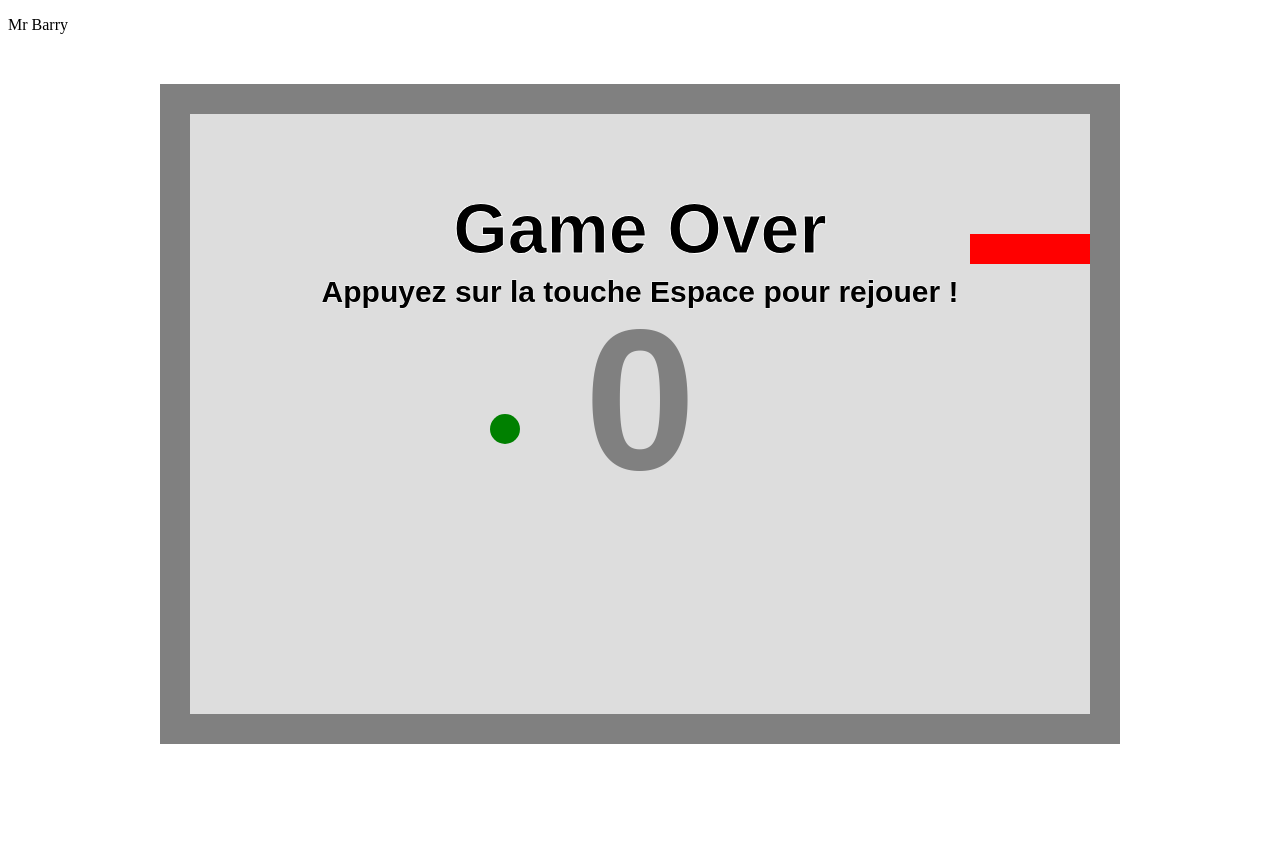
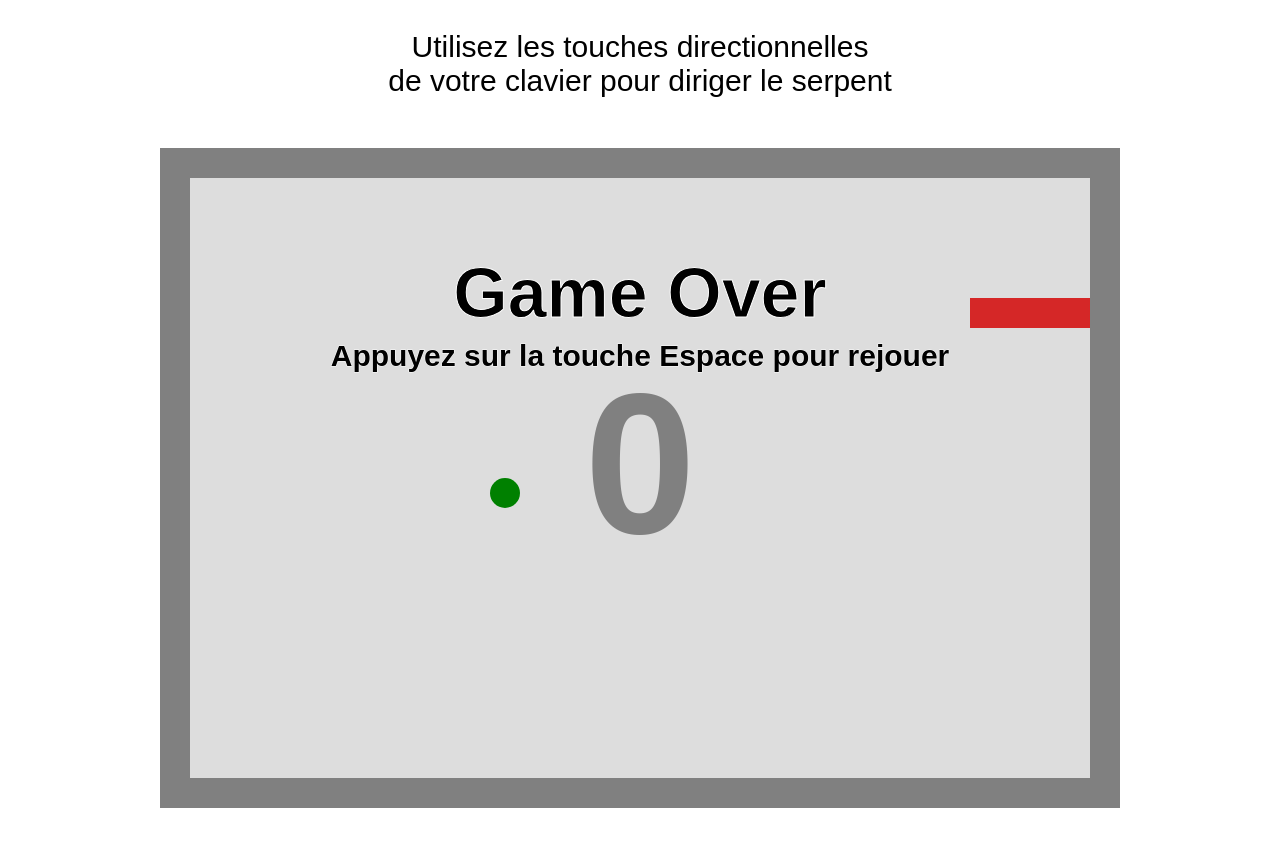
Before and after one commit to mouctarbarry/JSGames, a plain HTML site: page index.html in a window 1280 px wide. Before the commit the page ends 800 px from the top, so only its background shows below. Drawn offline with Linux system fonts and the light colour scheme.

Commit message:
Version Beta finished

```diff
--- a/index.html
+++ b/index.html
@@ -10,7 +10,8 @@
 </head>
 <body>
 
-<p>Mr Barry</p>
+<p style="text-align: center; font-family: sans-serif; font-size: 30px;">Utilisez les touches directionnelles <br>
+    de votre clavier pour diriger le serpent</p>
 
 </body>
 </html>
--- a/script.js
+++ b/script.js
@@ -9,6 +9,7 @@ let applee;
 let widthInBlock = canvasWidth/blockSize;
 let heightInBlock = canvasHeight/blockSize;
 let score;
+let timeOut;
 window.onload = function (){
     init();
    function init(){canvas = document.createElement('canvas');
@@ -43,7 +44,8 @@ window.onload = function (){
            drawScore();
            snakee.draw();
            applee.draw()
-           setTimeout(refreshCanvas, delay);
+           timeOut = setTimeout(refreshCanvas, delay);
+
        }
    }
 
@@ -60,8 +62,8 @@ window.onload = function (){
        ctx.strokeText("Game Over", centerX, centerY -180);
 
        ctx.font = "bold 30px sans-serif";
-       ctx.strokeText("Appuyez sur la touche Espace pour rejouer !", centerX, centerY-120);
-       ctx.fillText("Appuyez sur la touche Espace pour rejouer !", centerX, centerY-120);
+       ctx.strokeText("Appuyez sur la touche Espace pour rejouer", centerX, centerY-120);
+       ctx.fillText("Appuyez sur la touche Espace pour rejouer", centerX, centerY-120);
        ctx.restore();
    }
 
@@ -69,6 +71,7 @@ window.onload = function (){
        snakee = new Snake([[6,4], [5,4], [4,4], [3,4]], "right");
        applee = new Apple([10, 10]);
        score = 0;
+       clearTimeout(timeOut);
        refreshCanvas();
    }
 
@@ -95,7 +98,7 @@ window.onload = function (){
        this.ateApple = false;
        this.draw = function(){
            ctx.save();
-           ctx.fillStyle = "#ff0000";
+           ctx.fillStyle = "#d52727";
            for (let i = 0; i < this.body.length; i++){
                drawBlock(ctx, this.body[i]);
            }
```
